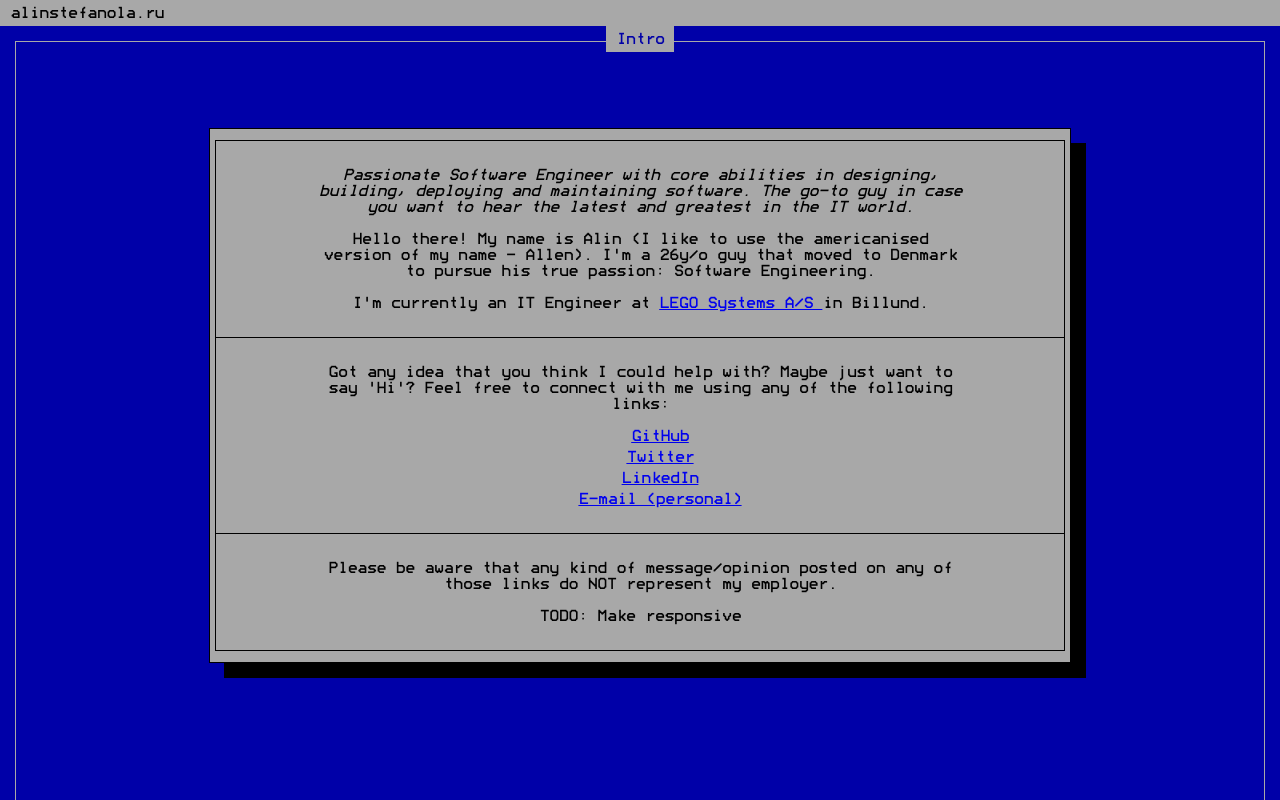
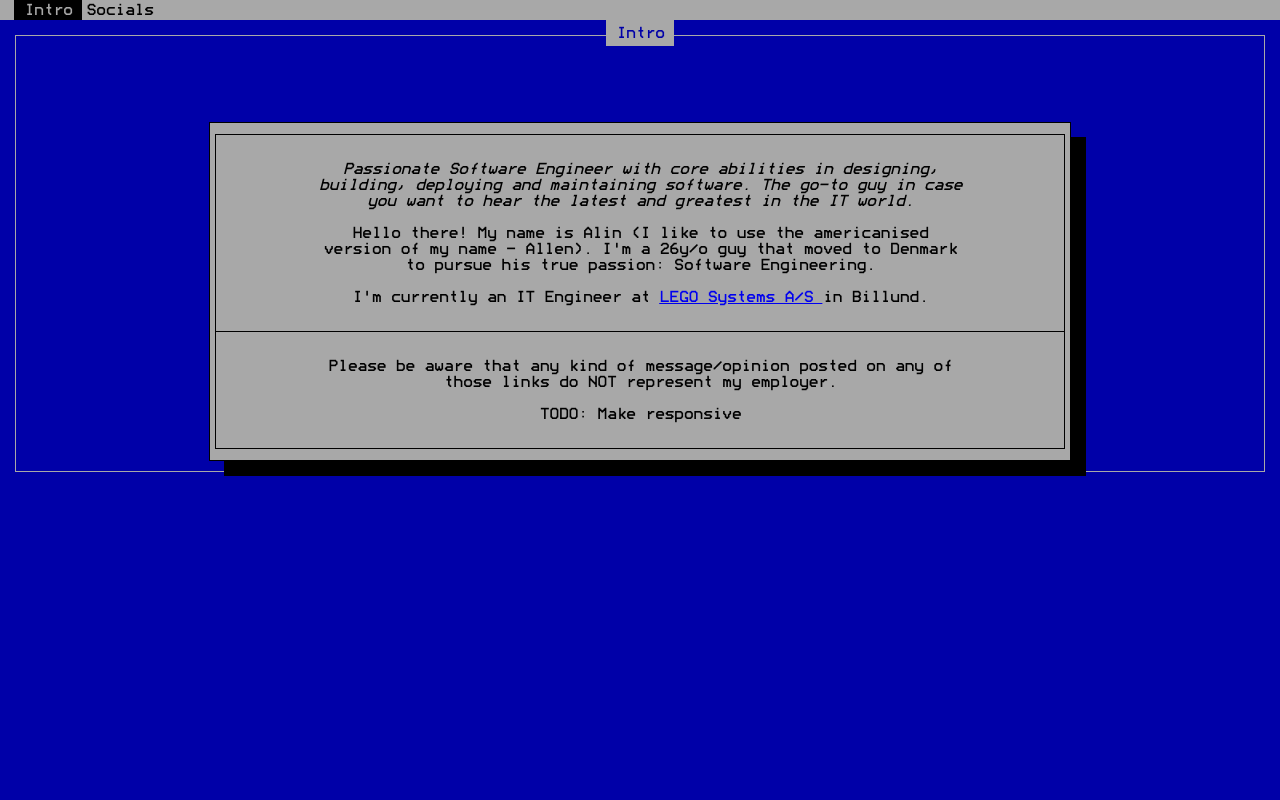
Before and after one commit to xShteff/alinstefanola.ru, a PHP site: page / in a window 1280 px wide. Run offline with PHP 8.4, Linux system fonts and the light colour scheme.

Commit message:
made use of vue, why not

```diff
--- a/index.html
+++ b/index.html
@@ -8,27 +8,31 @@
     <link rel="stylesheet" href="style.css" />
   </head>
   <body>
+    <div id="app">
       <header>
-      <div class="title">
+        <ul class="menu">
+          <li v-for="pageItem in pages" v-bind:class="{ selected: page == pageItem}" v-on:click="setPage(pageItem)">
+            {{capitalizeFirst(pageItem)}}
+          </li>
+        </ul>
+        <!-- <div class="title">
         alinstefanola.ru
-      </div>
+      </div> -->
       </header>
       <div class="border-container">
-      <div class="title">
-        Intro
-      </div>
+        <div class="title">{{capitalizeFirst(page)}}</div>
 
         <div class="modal">
           <div class="border-container">
             <table>
-            <tr>
+              <tr v-if="page == 'intro'">
                 <td>
                   <p>
                     <i>
                       Passionate Software Engineer with core abilities in
-                    designing, building, deploying and maintaining software. The
-                    go-to guy in case you want to hear the latest and greatest
-                    in the IT world.
+                      designing, building, deploying and maintaining software.
+                      The go-to guy in case you want to hear the latest and
+                      greatest in the IT world.
                     </i>
                   </p>
                   <p>
@@ -43,12 +47,12 @@
                   </p>
                 </td>
               </tr>
-            <tr>
+              <tr v-if="page == 'socials'">
                 <td>
                   <p>
-                  Got any idea that you think I could help with? Maybe just want
-                  to say 'Hi'? Feel free to connect with me using any of the
-                  following links:
+                    Got any idea that you think I could help with? Maybe just
+                    want to say 'Hi'? Feel free to connect with me using any of
+                    the following links:
                   </p>
                   <ul class="links">
                     <li>
@@ -79,17 +83,18 @@
               <tr>
                 <td>
                   <p>
-                  Please be aware that any kind of message/opinion posted on any
-                  of those links do NOT represent my employer.
+                    Please be aware that any kind of message/opinion posted on
+                    any of those links do NOT represent my employer.
                   </p>
-                <p>
-                  TODO: Make responsive
-                </p>
+                  <p>TODO: Make responsive</p>
                 </td>
               </tr>
             </table>
           </div>
         </div>
       </div>
+    </div>
+    <script src="https://cdn.jsdelivr.net/npm/vue@2/dist/vue.js"></script>
+    <script src="main.js"></script>
   </body>
 </html>
--- /dev/null
+++ b/main.js
@@ -0,0 +1,15 @@
+var app = new Vue({
+  el: "#app",
+  data: {
+      pages: ["intro", "socials"],
+      page: "intro",
+  },
+  methods: {
+      setPage: function(page) {
+        this.page = page;
+      },
+      capitalizeFirst: function(thing) {
+          return `${thing.charAt(0).toUpperCase()}${thing.slice(1, thing.length)}`;
+      }
+  }
+});
--- a/style.css
+++ b/style.css
@@ -4,37 +4,35 @@ element {
 }
 
 @font-face {
-    font-family: 'CustomTerminal';
-    src: url('./dist/fonts/terminal.TTF') format('truetype')
+  font-family: "CustomTerminal";
+  src: url("./dist/fonts/terminal.TTF") format("truetype");
 }
 
-html, body {
+html,
+body {
   width: 100%;
   height: 100%;
   margin: 0;
-    font-family: 'CustomTerminal';
+  font-family: "CustomTerminal";
   background: rgb(0, 0, 168);
   color: rgb(240, 245, 255);
   overflow: hidden;
-    padding: 0
+  padding: 0;
 }
 
 header {
   background: rgb(168, 168, 168);
-    color: rgb(0,0,0);
-    padding: 5px 10px;
+  color: rgb(0, 0, 0);
+  padding: 0px 10px;
 }
 
-header .title {
-    float:left;
-    display: contents;
-}
 .links li {
   list-style: none;
   margin-top: 5px;
 }
+
 header .links {
-    float:right;
+  float: right;
 }
 
 .border-container {
@@ -76,7 +74,27 @@ table {
   border-collapse: collapse;
 }
 
-  table, th, td {
+table,
+th,
+td {
   border: 1px solid black;
   padding: 10px 100px;
 }
+
+.menu {
+    padding: 0;
+    margin: 0;
+}
+
+.menu li {
+    display: inline-block;
+    list-style: none;
+    cursor: pointer;
+    margin-left: 4px;
+}
+
+.menu li.selected {
+    color: rgb(168, 168, 168);
+    background: black;
+    padding: 2px 10px;
+}
```
Lines whose indentation alone changed are shown as unchanged.
